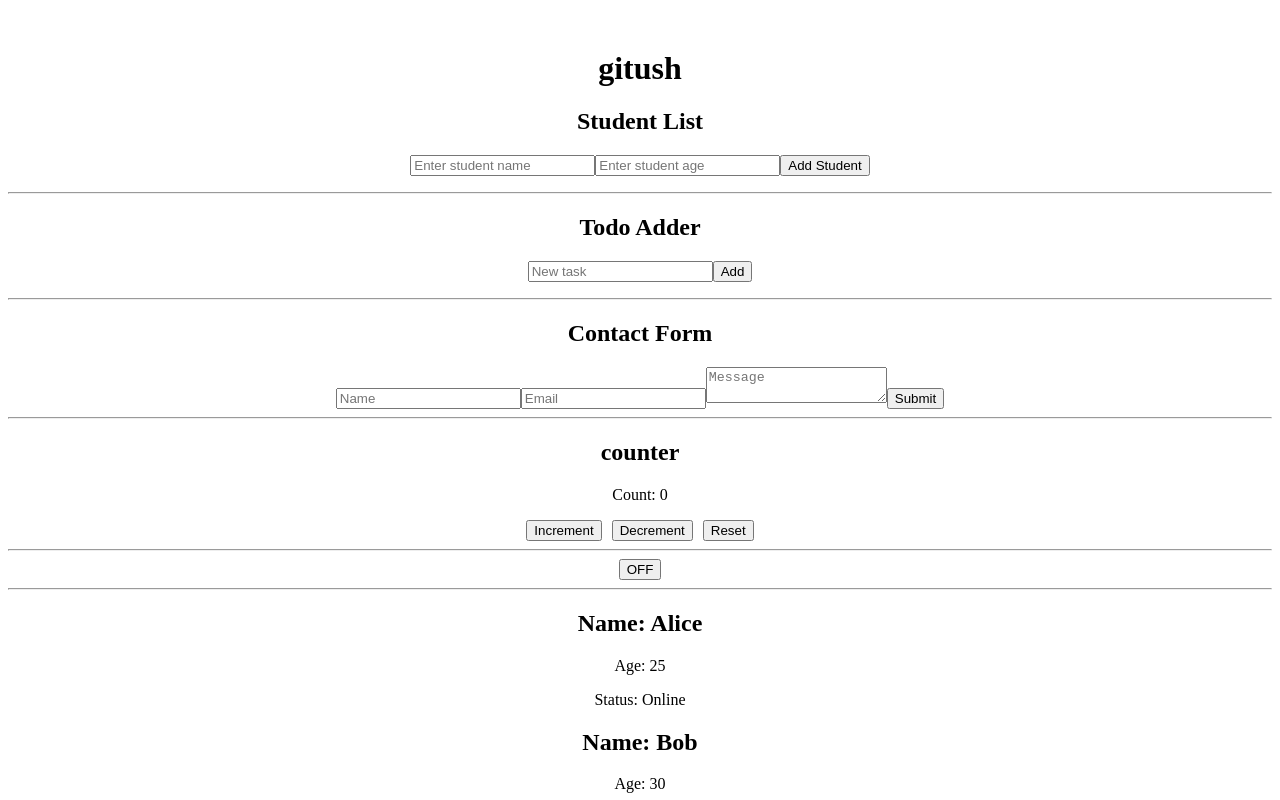
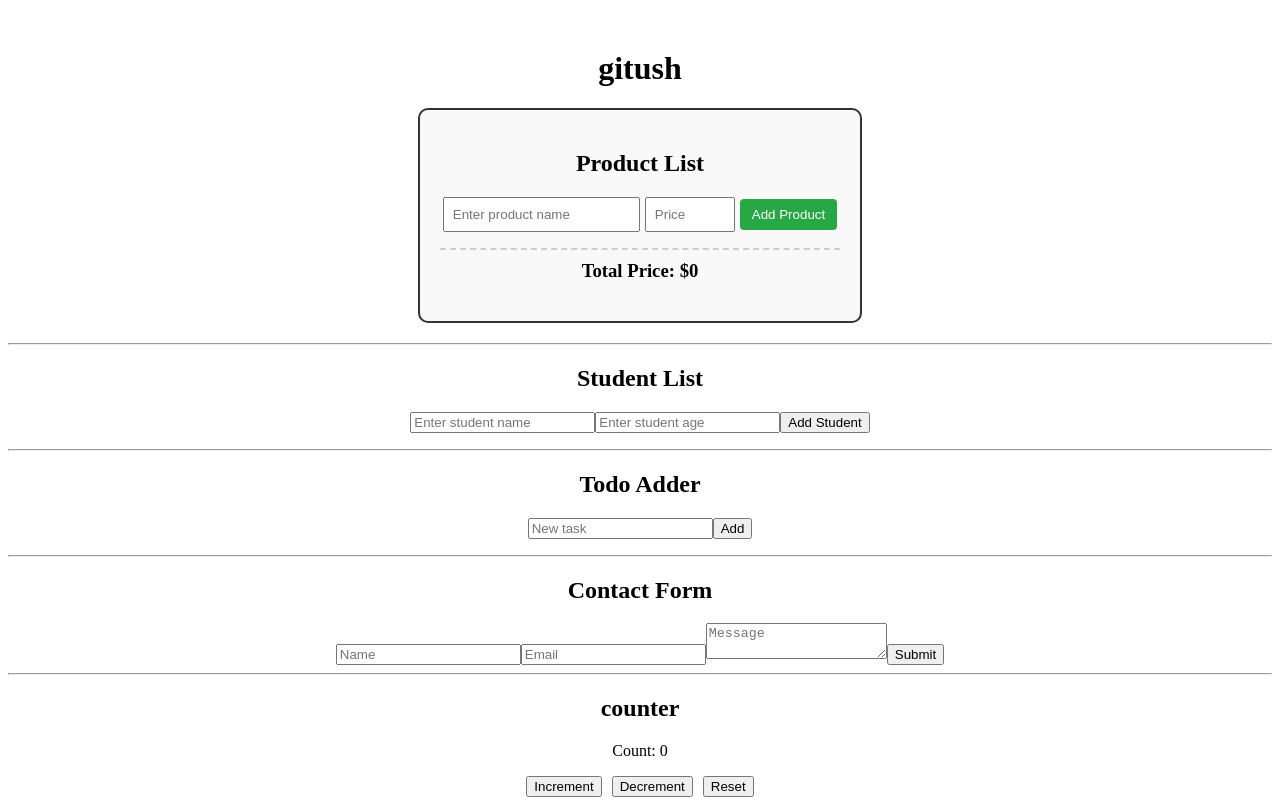
Before and after one commit to crystalfox1/giti, a React (Vite) app: page / in a window 1280 px wide. Shown: the top 800 px of the page. Built offline with nearby package versions, Linux system fonts and the light colour scheme.

Commit message:
fix imports and move product list to correct folder

```diff
--- a/src/App.tsx
+++ b/src/App.tsx
@@ -1,16 +1,18 @@
+import ProductList from "./ProductList"
 import StudentList from "./StudentList"
 import TodoAdder from "./TodoAdder"
 import ContactForm from "./ContactForm"
 import Counter from "./Counter"
 import Toggle from "./Toggle"
 import UserCard2 from "./UserCard2"
-import ProductCard from "./ProductCard"
 import ProductCard2 from "./ProductCard2"
 
 function App() {
   return (
     <div style={{ textAlign: "center", marginTop: "50px" }}>
       <h1>gitush</h1>
+      <ProductList />
+      <hr />
       <StudentList />
       <hr />
       <TodoAdder />
@@ -24,8 +26,6 @@ function App() {
       <UserCard2 name="Alice" age={25} isOnline={true} />
       <UserCard2 name="Bob" age={30} isOnline={false} />
       <hr />
-      <ProductCard />
-      <hr />
       <ProductCard2 />
     </div>
   )
--- /dev/null
+++ b/src/ProductList.tsx
@@ -0,0 +1,64 @@
+import React, { useState } from "react"
+
+interface Product {
+  id: number
+  name: string
+  price: number
+}
+
+const ProductList = () => {
+  const [productName, setProductName] = useState<string>("")
+  const [productPrice, setProductPrice] = useState<string>("")
+  const [products, setProducts] = useState<Product[]>([])
+
+  const handleChange = (e: React.ChangeEvent<HTMLInputElement>) => {
+    setProductName(e.target.value)
+  }
+
+  const handlePriceChange = (e: React.ChangeEvent<HTMLInputElement>) => {
+    setProductPrice(e.target.value)
+  }
+
+  const addProduct = () => {
+    if (productName.trim() === "" || productPrice.trim() === "") return
+
+    const newProduct: Product = {
+      id: Date.now(),
+      name: productName,
+      price: Number(productPrice)
+    }
+
+    setProducts([...products, newProduct])
+    setProductName("")
+    setProductPrice("")
+  }
+
+  const deleteProduct = (id: number) => {
+    const newProducts = products.filter((product) => product.id !== id)
+    setProducts(newProducts)
+  }
+
+  const totalPrice = products.reduce((sum, product) => sum + product.price, 0)
+
+  return (
+    <div style={{ maxWidth: "400px", margin: "20px auto", padding: "20px", border: "2px solid #333", borderRadius: "10px", backgroundColor: "#f9f9f9" }}>
+      <h2>Product List</h2>
+      <div style={{ marginBottom: "15px" }}>
+        <input type="text" placeholder="Enter product name" value={productName} onChange={handleChange} style={{ padding: "8px", marginRight: "5px" }} />
+        <input type="number" placeholder="Price" value={productPrice} onChange={handlePriceChange} style={{ padding: "8px", width: "70px" }} />
+        <button onClick={addProduct} style={{ padding: "8px 12px", marginLeft: "5px", backgroundColor: "#28a745", color: "white", border: "none", borderRadius: "4px" }}>Add Product</button>
+      </div>
+      <ul style={{ listStyleType: "none", padding: 0 }}>
+        {products.map((product) => (
+          <li key={product.id} style={{ display: "flex", justifyContent: "space-between", alignItems: "center", padding: "8px", borderBottom: "1px solid #ddd" }}>
+            <span>{product.name} - ${product.price}</span>
+            <button onClick={() => deleteProduct(product.id)} style={{ backgroundColor: "#dc3545", color: "white", border: "none", padding: "5px 10px", borderRadius: "4px" }}>Delete</button>
+          </li>
+        ))}
+      </ul>
+      <h3 style={{ marginTop: "15px", paddingTop: "10px", borderTop: "2px dashed #ccc" }}>Total Price: ${totalPrice}</h3>
+    </div>
+  )
+}
+
+export default ProductList
```
